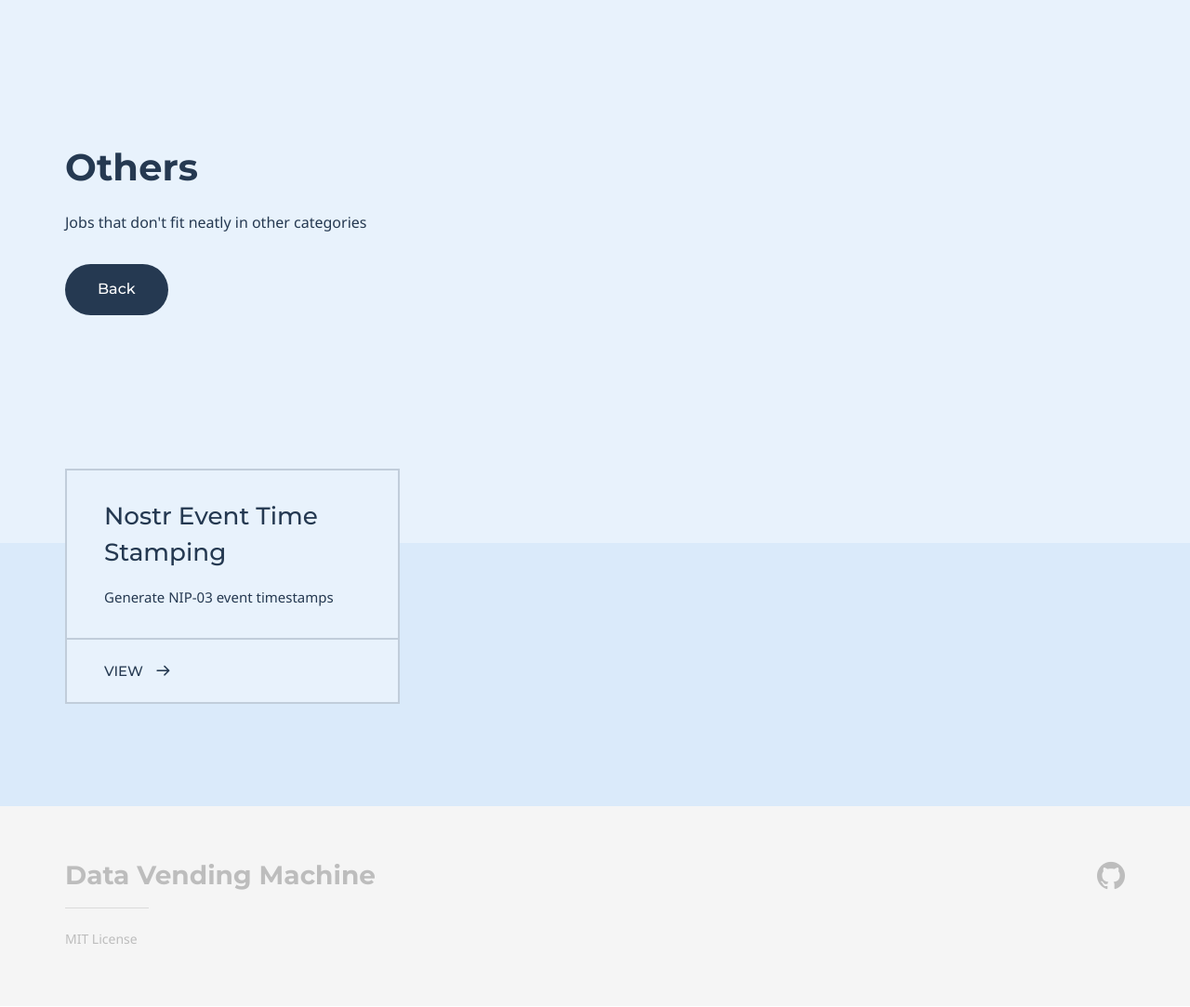
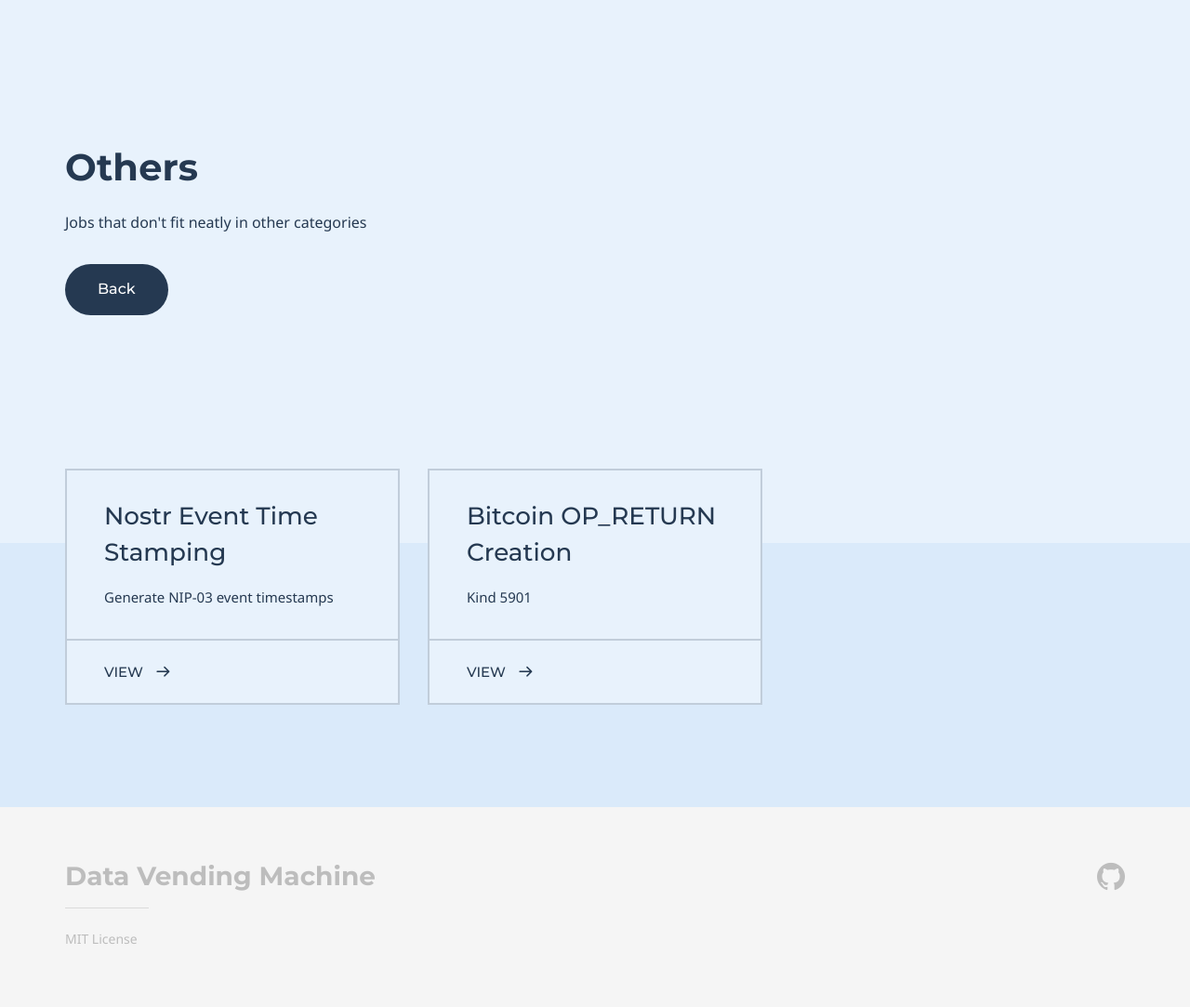
Before and after one commit to nostr-protocol/data-vending-machines, a Jekyll site: the page built from ranges/59xx.md, in a window 1280 px wide. Shown: the whole page at 93% size. Built offline with Jekyll 4.4.1, drawn with Linux system fonts in a browser that asks for light colours; some web fonts are replaced.

Commit message:
add menu entry for kind 5901

```diff
--- a/ranges/59xx.md
+++ b/ranges/59xx.md
@@ -22,4 +22,8 @@ grid_navigation:
       excerpt: "Generate NIP-03 event timestamps"
       cta: View
       url: '/kinds/5900'
+    - title: Bitcoin OP_RETURN Creation
+      excerpt: "Kind 5901"
+      cta: View
+      url: '/kinds/5901'
 ---
```
